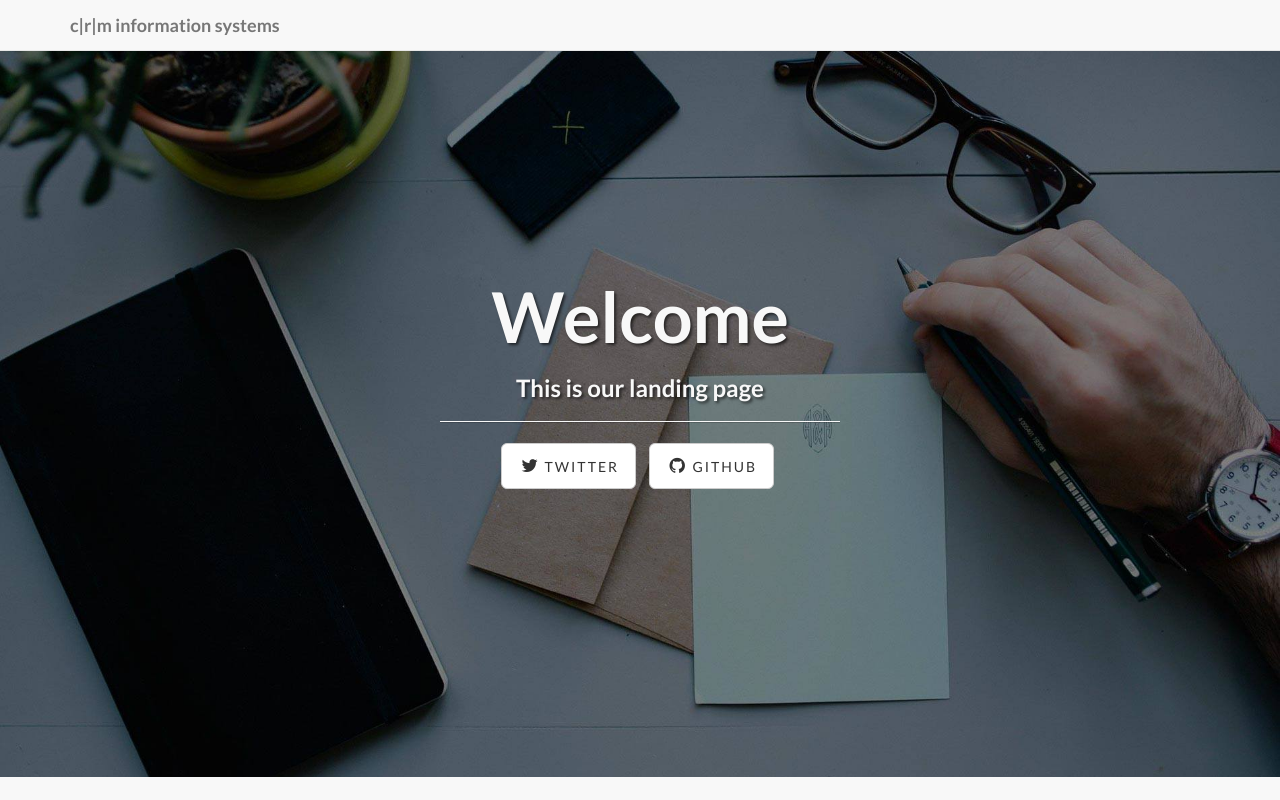
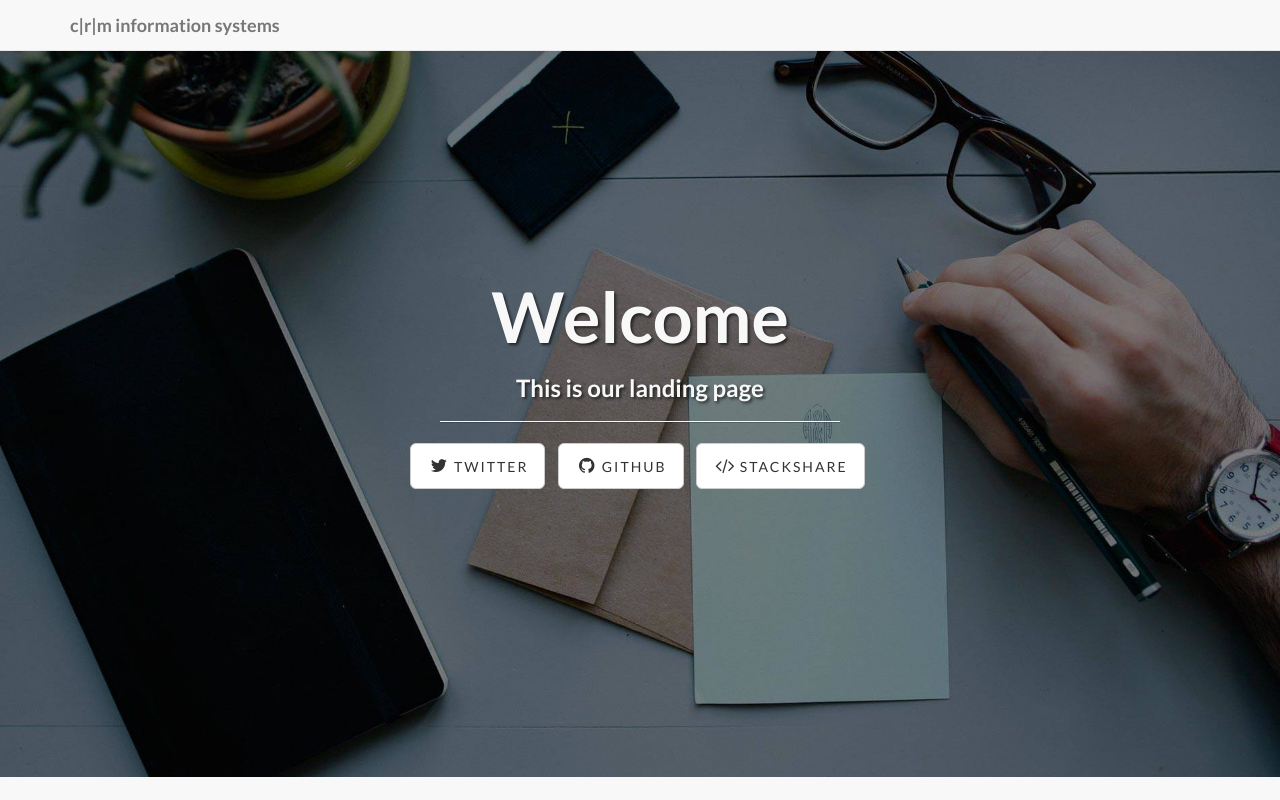
Before and after one commit to crmis/thesite, a plain HTML site: page public/index.html in a window 1280 px wide. Shown: the top 800 px of the page. Drawn offline with Linux system fonts and the light colour scheme.

Commit message:
Added a new social icon for stackshare

```diff
--- a/public/index.html
+++ b/public/index.html
@@ -53,6 +53,9 @@
                             </li>
                             <li>
                                 <a href="https://github.com/crmis" class="btn btn-default btn-lg"><i class="fa fa-github fa-fw"></i> <span class="network-name">Github</span></a>
+                            </li>
+                            <li>
+                              <a href="http://stackshare.io/Koxzi95/koxzi-stack" class="btn btn-default btn-lg"><i class="fa  fa-code fa-fw"></i> <span class="network-name">Stackshare</span></a>
                             </li>
                         </ul>
                     </div>
```
